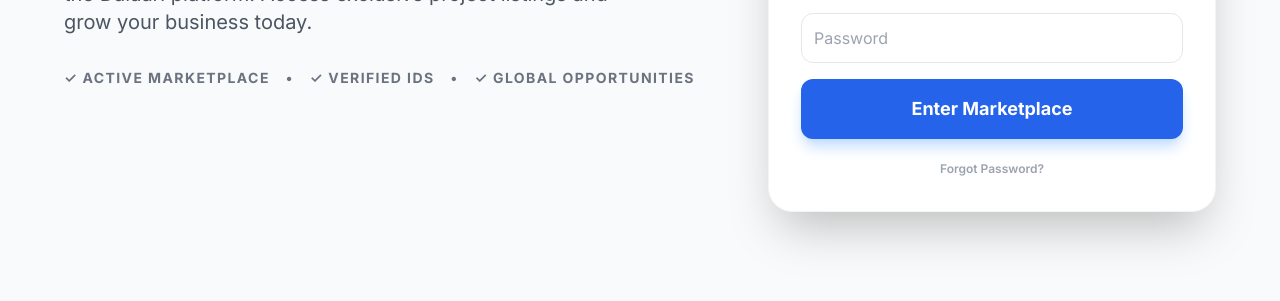
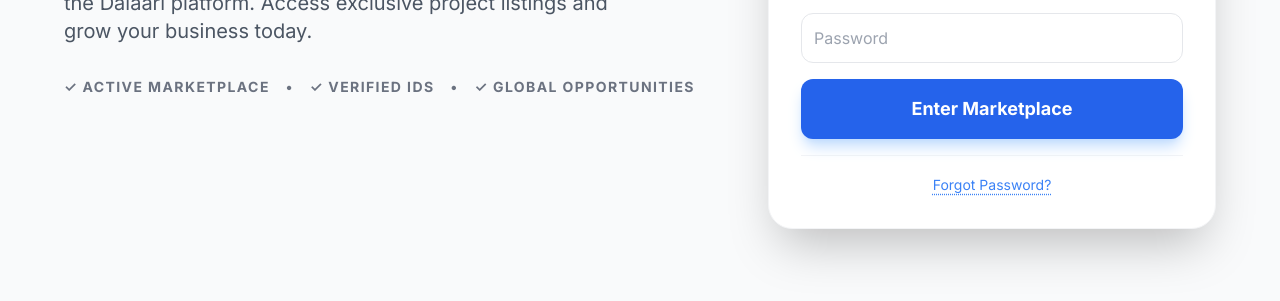
Before and after one commit to jetasoftjs-dotcom/dalaari-portal, a plain HTML site: page dalaari.html in a window 1280 px wide. Shown: the part 445-746 px from the top of the page. Drawn offline with nearby package versions, Linux system fonts and the light colour scheme; no server answers.

Commit message:
Update dalaari.html

```diff
--- a/dalaari.html
+++ b/dalaari.html
@@ -75,10 +75,10 @@
                         Enter Marketplace
                     </button>
 
-                    <div class="text-center">
-                        <button id="forgotBtn" type="button" class="text-xs font-semibold text-gray-400 hover:text-blue-600 bg-transparent transition-colors duration-200">
-                            Forgot Password?
-                        </button>
+                    <div class="mt-6 border-t border-gray-100 pt-4 text-center">
+                      <button id="forgotBtn" type="button" class="text-sm font-medium text-blue-500 hover:text-blue-700 underline decoration-dotted underline-offset-4 transition-all">
+                           Forgot Password?
+                     </button>
                     </div>
                 </div>
             </div>
```
